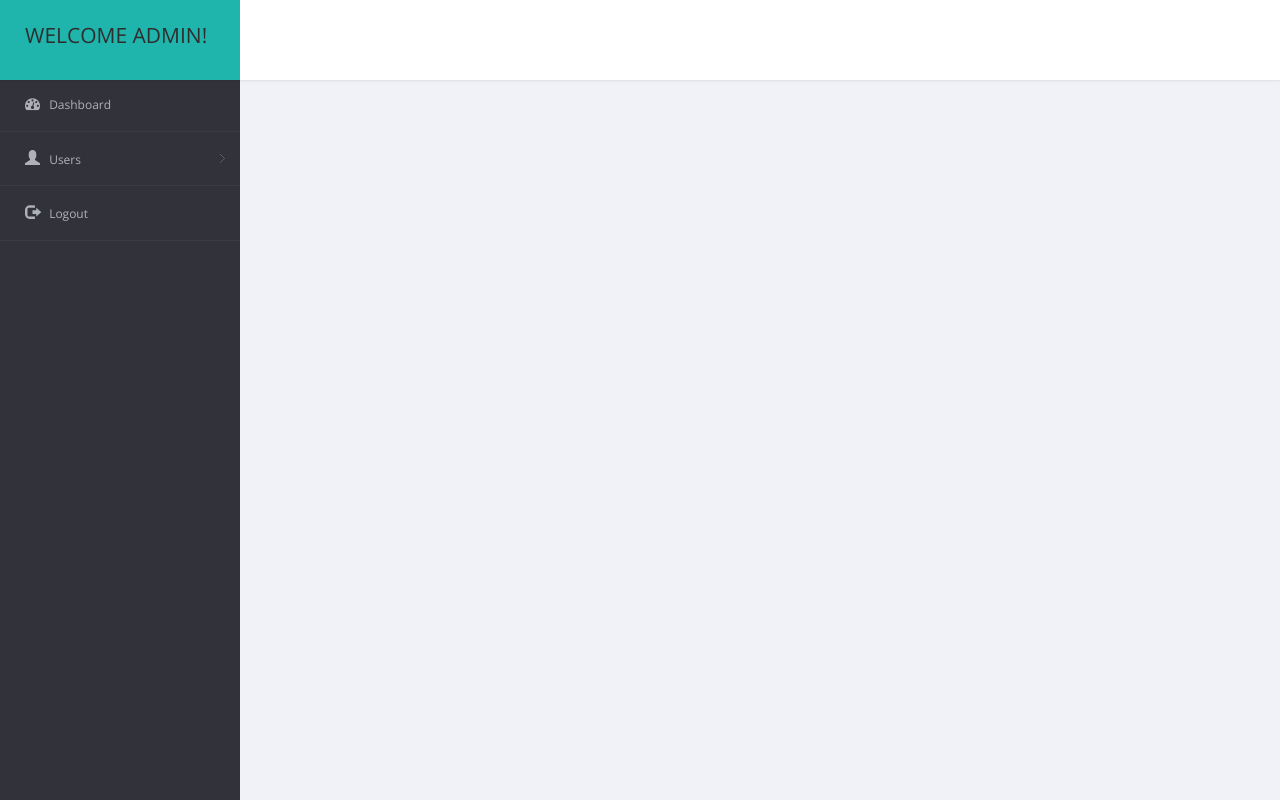
After one commit to loneblack/ThesisGit, a PHP site: page /admin_dashboard.php in a window 1280 px wide. The commit adds this page. Run offline with PHP 8.4, Linux system fonts and the light colour scheme.

Commit message:
changed file name ng dashboard sorry

```diff
--- /dev/null
+++ b/admin_dashboard.php
@@ -0,0 +1,75 @@
+<!DOCTYPE html>
+<html lang="en">
+
+<head>
+    <meta charset="utf-8">
+
+    <meta name="viewport" content="width=device-width, initial-scale=1.0">
+    <meta name="description" content="">
+    <meta name="author" content="ThemeBucket">
+    <link rel="shortcut icon" href="images/favicon.png">
+
+    <title>DLSU IT Asset Management</title>
+
+    <link href="bs3/css/bootstrap.min.css" rel="stylesheet">
+    <link href="css/bootstrap-reset.css" rel="stylesheet">
+    <link href="font-awesome/css/font-awesome.css" rel="stylesheet" />
+
+    <link href="css/style.css" rel="stylesheet">
+    <link href="css/style-responsive.css" rel="stylesheet" />
+</head>
+
+<body>
+
+    <section id="container">
+        <!--header start-->
+        <header class="header fixed-top clearfix">
+            <!--logo start-->
+            <div class="brand">
+
+                <a href="#" class="logo">
+                    Welcome Admin!
+                </a>
+            </div>
+
+            <div class="nav notify-row" id="top_menu">
+
+            </div>
+
+        </header>
+        <!--header end-->
+        <?php include 'admin_navbar.php' ?>
+
+        <!--main content-->
+        <section id="main-content">
+            <section class="wrapper">
+                <!-- page start-->
+
+                <div class="row">
+                    <div class="col-sm-12">
+                    </div>
+                </div>
+                <!-- page end-->
+            </section>
+        </section>
+        <!--main content end-->
+
+    </section>
+
+    <!-- WAG GALAWIN PLS LANG -->
+
+    <!--Core js-->
+    <script src="js/jquery.js"></script>
+    <script src="bs3/js/bootstrap.min.js"></script>
+    <script class="include" type="text/javascript" src="js/jquery.dcjqaccordion.2.7.js"></script>
+    <script src="js/jquery.scrollTo.min.js"></script>
+    <script src="js/jQuery-slimScroll-1.3.0/jquery.slimscroll.js"></script>
+    <script src="js/jquery.nicescroll.js"></script>
+
+
+    <!--common script init for all pages-->
+    <script src="js/scripts.js"></script>
+
+</body>
+
+</html>
--- a/admin_navbar.php
+++ b/admin_navbar.php
@@ -4,7 +4,7 @@
                 <div class="leftside-navigation">
                     <ul class="sidebar-menu" id="nav-accordion">
                         <li>
-                            <a href="adminDashboard.php">
+                            <a href="admin_dashboard.php">
                                 <i class="fa fa-dashboard"></i>
                                 <span>Dashboard</span>
                             </a>
```
